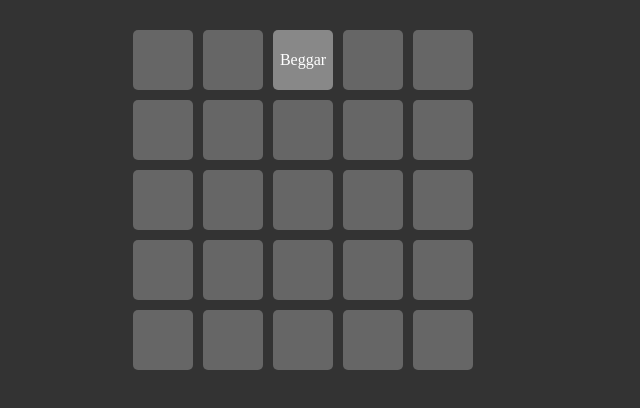
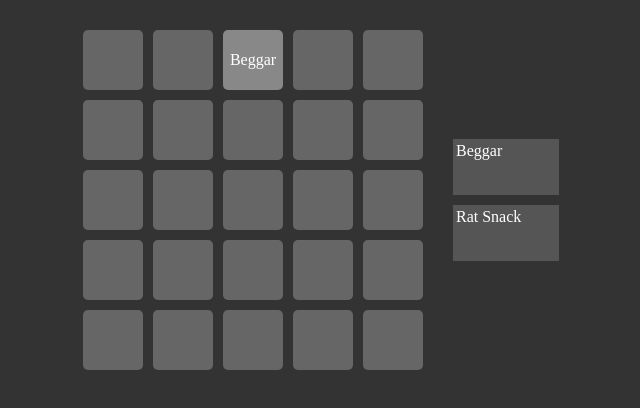
Before and after one commit to Rybadour/cards-n-catapults-idle, a React app: page / in a window 1280 px wide. Shown: the top 408 px of the page, without its empty margins (337-977 px from the left). Built offline with nearby package versions, Linux system fonts and the light colour scheme.

Commit message:
Added a card list
 - Can change cards in grid to selected card

```diff
--- a/src/App.tsx
+++ b/src/App.tsx
@@ -3,12 +3,14 @@ import ReactDOM from "react-dom";
 import './App.css';
 import {GridProvider} from './contexts/grid';
 import Grid from './components/grid';
+import CardList from './components/card-list';
 
 function App() {
   return (
     <GridProvider>
       <div className="App">
         <Grid />
+        <CardList />
       </div>
     </GridProvider>
   );
--- /dev/null
+++ b/src/components/card-list.css
@@ -0,0 +1,25 @@
+.card-list {
+  float: right;
+  display: flex;
+  flex-direction: column;
+
+  width: 100px;
+  grid-gap: 10px;
+}
+
+.card-list .card {
+  width: 100%;
+  height: 50px;
+  color: white;
+  background-color: #555;
+  padding: 3px;
+  cursor: pointer;
+}
+
+.card-list .card:hover {
+  background-color: #666;
+}
+
+.card-list .card.selected {
+  background-color: #777;
+}
--- /dev/null
+++ b/src/components/card-list.tsx
@@ -0,0 +1,20 @@
+import classNames from 'classnames';
+import { useContext } from 'react';
+import cards from '../config/cards';
+import { GridContext } from '../contexts/grid';
+import './card-list.css';
+
+export default function CardList() {
+  const grid = useContext(GridContext);
+
+  return <div className="card-list">
+    {Object.values(cards).map(card =>
+      <div
+        className={classNames("card", {selected: card === grid.selectedCard})}
+        onClick={() => grid.setSelectedCard(card)}
+      >
+        {card.name}
+      </div>
+    )}
+  </div>;
+}
--- a/src/components/grid.css
+++ b/src/components/grid.css
@@ -13,17 +13,6 @@
   height: 60px;
 }
 
-.grid .card {
-  width: 60px;
-  height: 60px;
-  background-color: #888;
-  color: white;
-  border-radius: 5px;
-  display: flex;
-  align-items: center;
-  justify-content: center;
-}
-
 .grid .grid-space {
   width: 60px;
   height: 60px;
@@ -33,4 +22,9 @@
   display: flex;
   align-items: center;
   justify-content: center;
+  text-align: center;
 }
+
+.grid .grid-space.card {
+  background-color: #888;
+}
--- a/src/components/grid.tsx
+++ b/src/components/grid.tsx
@@ -1,3 +1,4 @@
+import classNames from 'classnames';
 import { useContext } from 'react';
 import { GridContext } from '../contexts/grid';
 import './grid.css';
@@ -5,13 +6,16 @@ import './grid.css';
 export default function GridMap() {
   const grid = useContext(GridContext);
 
-  return <div className="grid">
-    {grid.gridSpaces.map(gridRow =>
-      <div className="grid-row">
-        {gridRow.map(card =>
-          card ?
-            <div className="card">{card.name}</div> :
-            <div className="grid-space"></div>
+  return <div className='grid'>
+    {grid.gridSpaces.map((gridRow, y) =>
+      <div className='grid-row'>
+        {gridRow.map((card, x) =>
+          <div
+            className={classNames('grid-space', {card: !!card})}
+            onClick={() => grid.addCard(x, y)}
+          >
+            {card ? card.name : ''}
+          </div>
         )}
       </div>
     )}
--- a/src/contexts/grid.tsx
+++ b/src/contexts/grid.tsx
@@ -8,14 +8,18 @@ const height = 5;
 
 export type GridContext = {
   gridSpaces: (Card | null)[][],
-  addCard: (x: number, y: number, card: Card) => void,
+  selectedCard: Card | null,
+  addCard: (x: number, y: number) => void,
   removeCard: (x: number, y: number) => void,
+  setSelectedCard: (card: Card) => void,
 };
 
 const defaultContext: GridContext = {
   gridSpaces: [],
-  addCard: (x, y, card) => {},
+  selectedCard: null,
+  addCard: (x, y) => {},
   removeCard: (x, y) => {},
+  setSelectedCard: (card) => {},
 };
 for (let i = 0; i < height; ++i) {
   const row: (Card | null)[] = [];
@@ -31,10 +35,11 @@ export const GridContext = createContext(defaultContext);
 
 export function GridProvider(props: Record<string, any>) {
   const [gridSpaces, setGridSpaces] = useState(defaultContext.gridSpaces);
+  const [selectedCard, setSelectedCard] = useState<Card | null>(null);
 
-  function addCard(x: number, y: number, card: Card) {
+  function addCard(x: number, y: number) {
     const newGridSpaces = [ ...gridSpaces ];
-    newGridSpaces[y][x] = card;
+    newGridSpaces[y][x] = selectedCard;
     setGridSpaces(newGridSpaces);
   }
 
@@ -45,8 +50,8 @@ export function GridProvider(props: Record<string, any>) {
   return (
     <GridContext.Provider
       value={{
-        gridSpaces,
-        addCard, removeCard,
+        gridSpaces, selectedCard,
+        addCard, removeCard, setSelectedCard,
       }}
       {...props}
     />
```
